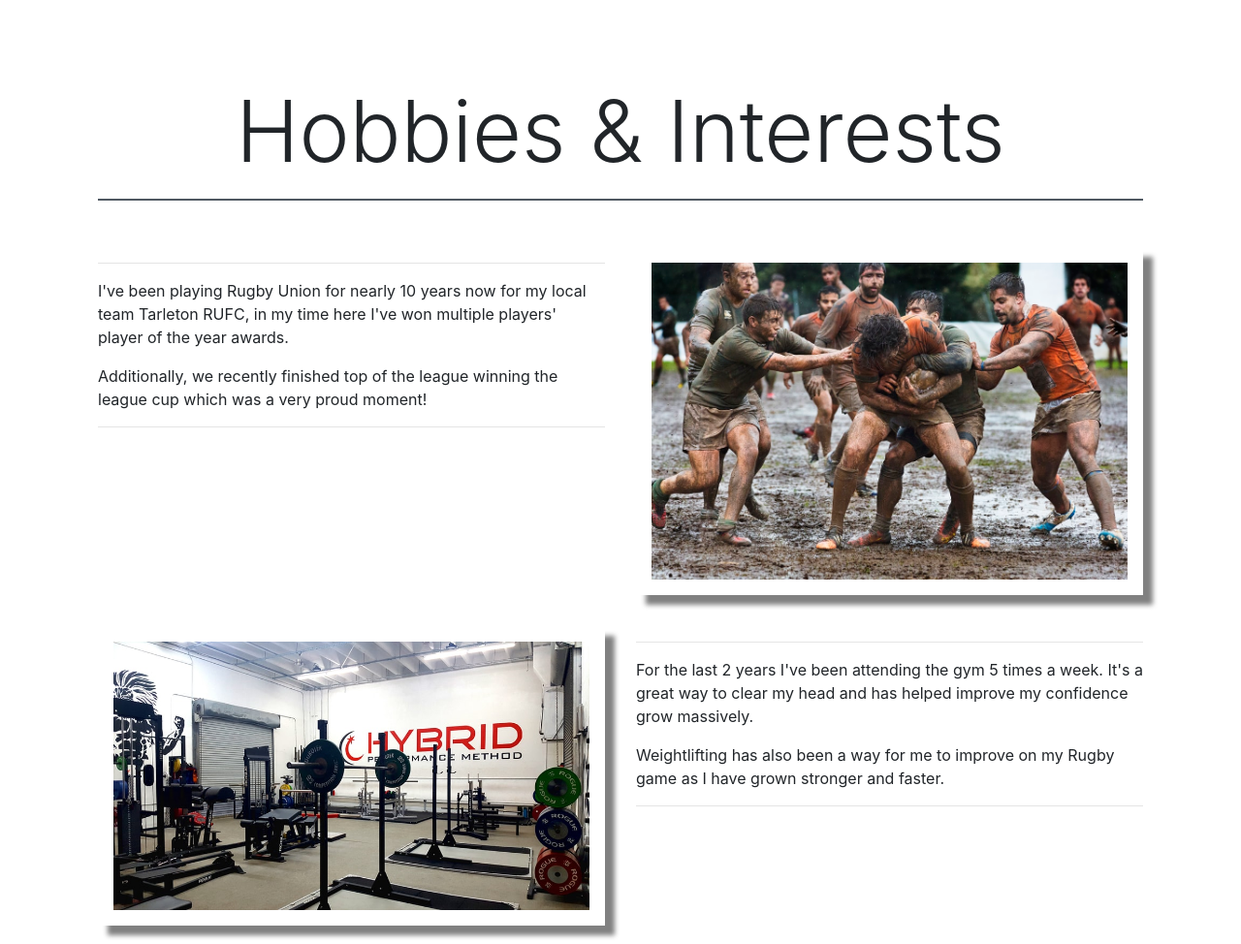
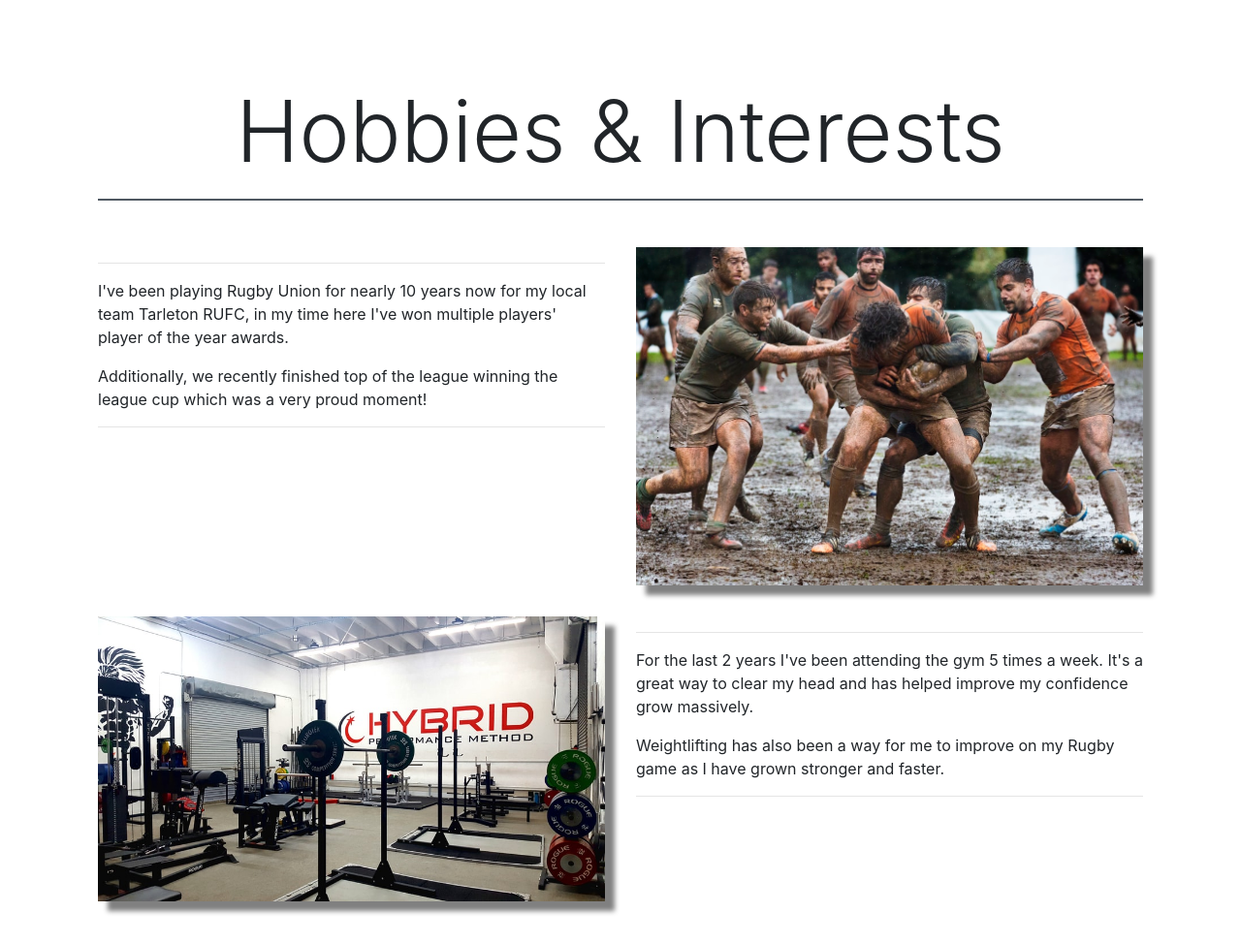
Before and after one commit to RossKitcher/Ross-Portfolio, a plain HTML site: page index.html in a window 1280 px wide. Shown: the part 7076-8050 px from the top of the page at 97% size. Drawn offline with nearby package versions, Linux system fonts and the light colour scheme.

Commit message:
Add files via upload

```diff
--- a/styles/main.css
+++ b/styles/main.css
@@ -188,6 +188,7 @@ figure {
   height:auto;
   max-width: 100%;
   box-shadow: 10px 10px 5px grey;
+  padding: 0!important;
 }
 
 .carousel-caption {
```
